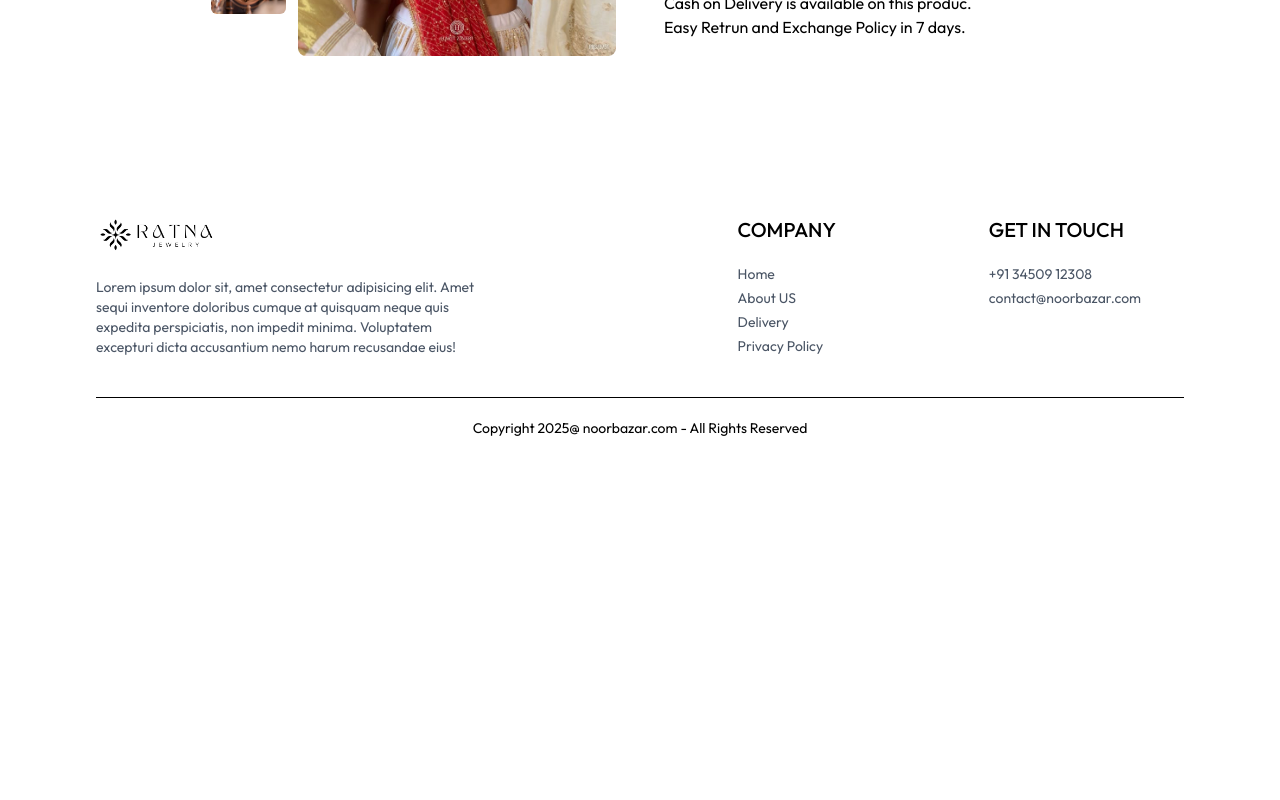
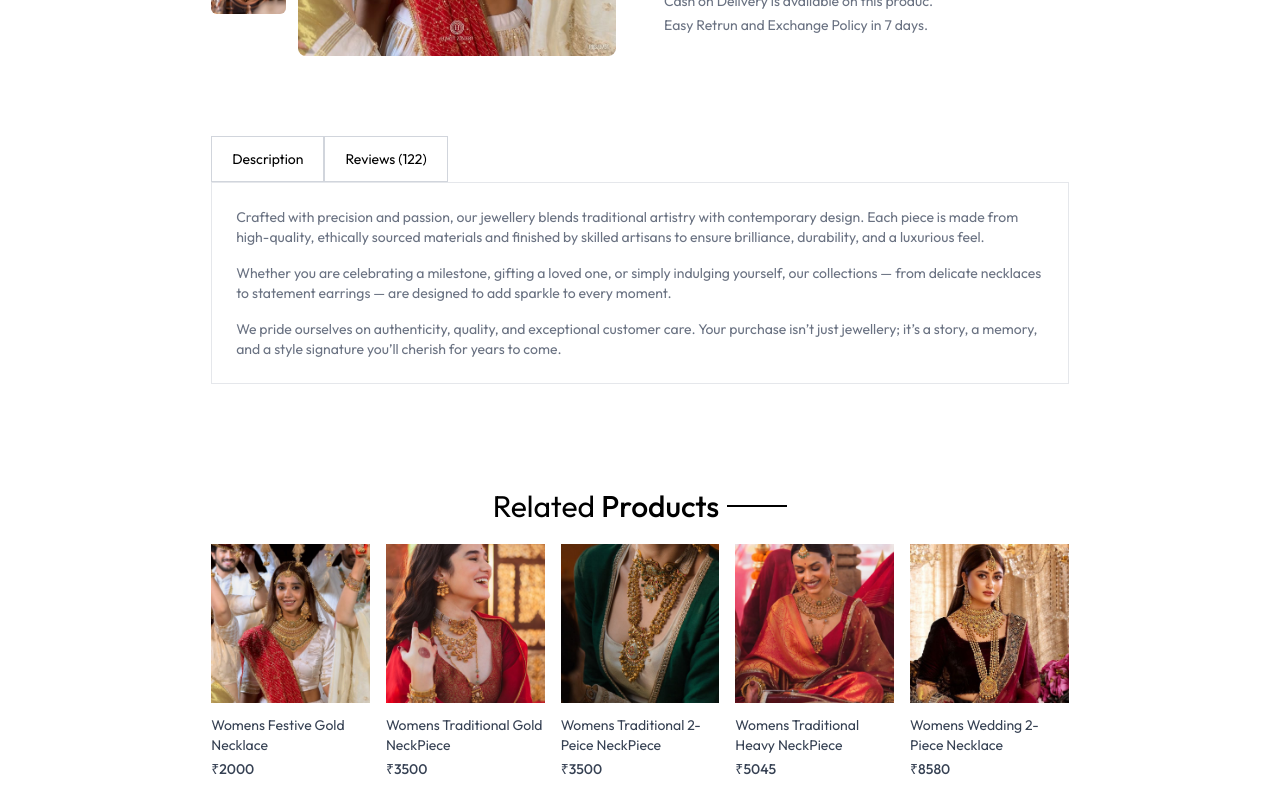
Before and after one commit to ananya2236/Ratna, a React (Vite) app: page /product/aaaaa in a window 1280 px wide. Shown: the part 440-1240 px from the top of the page. Before the commit the page ends 898 px from the top, so only its background shows below. Built offline with nearby package versions, Linux system fonts and the light colour scheme.

Commit message:
Latest Recommendation

```diff
--- /dev/null
+++ b/src/components/RelatedProducts.jsx
@@ -0,0 +1,60 @@
+import React, { useEffect, useState, useContext } from 'react';
+import { ShopContext } from '../context/ShopContext'; // Make sure this path is correct
+import Title from './Title'; // Make sure this path is correct
+import Productitem from './Productitem'; // Make sure this path is correct
+
+const RelatedProducts = ({ category, subcategory }) => {
+  const { products } = useContext(ShopContext);
+  const [related, setRelated] = useState([]);
+
+  useEffect(() => {
+    // Debug log to see props and products
+    console.log('RelatedProducts props:', category, subcategory);
+    console.log('Products in context:', products);
+
+    if (products && products.length > 0 && category && subcategory) {
+      let productsCopy = [...products];
+
+      // filter by category and subcategory (lowercase "c" as in your data)
+      productsCopy = productsCopy.filter(
+        (item) => item.category === category
+      );
+      productsCopy = productsCopy.filter(
+        (item) => item.subcategory === subcategory
+      );
+
+      console.log('Filtered related products:', productsCopy);
+
+      setRelated(productsCopy.slice(0, 5)); // show top 5
+    } else {
+      setRelated([]);
+    }
+  }, [products, category, subcategory]);
+
+  return (
+    <div className="my-24">
+      <div className="text-center text-3xl py-2">
+        <Title text1={'Related'} text2={'Products'} />
+      </div>
+
+      <div className="grid grid-cols-2 sm:grid-cols-3 md:grid-cols-4 lg:grid-cols-5 gap-4 gap-y-6">
+        {related.length > 0 ? (
+          related.map((item, index) => (
+            <Productitem
+              key={item._id || index}
+              id={item._id}
+              name={item.name || 'Unnamed'}
+              price={item.price || 0}
+              image={item.image}            />
+          ))
+        ) : (
+          <p className="col-span-full text-gray-400 text-center">
+            No related products found.
+          </p>
+        )}
+      </div>
+    </div>
+  );
+};
+
+export default RelatedProducts;
--- a/src/pages/Product.jsx
+++ b/src/pages/Product.jsx
@@ -2,6 +2,7 @@ import React, { useContext, useEffect, useState } from 'react'
 import {useParams} from 'react-router-dom'
 import { ShopContext } from '../context/ShopContext.js';
 import { assets } from '../assets/assets.js';
+import RelatedProducts from '../components/RelatedProducts.jsx';
 
 const Product = () => {
 
@@ -70,7 +71,7 @@ useEffect(()=>{
             <p className='mt-5 text-gray-500 md:w-4/5'>{productData.description}</p>
             <button className='mt-10 cursor-pointer bg-black text-white px-8 py-3  text-sm active:bg-gray-700'>ADD TO CART</button>
             <hr className='mt-8 sm:w-4/5 mb-5'/>
-            <div classname="text-sm text-gray-500 mt-5 flex flex-col gap-1">
+            <div className="text-sm text-gray-500 mt-5 flex flex-col gap-1">
               <p>100% Original Product.</p>
               <p>Cash on Delivery is available on this produc.</p>
               <p>Easy Retrun and Exchange Policy in 7 days.</p>
@@ -78,7 +79,34 @@ useEffect(()=>{
         </div>
       </div>
 
-      {/* ----------Decription and Review Section--------------- */}
+      {/* ---------- Description and Review Section --------------- */}
+      <div className='mt-20'>
+        <div className='flex'>
+          {/* Tabs */}
+          <p className='border border-gray-300 px-5 py-3 text-sm'>Description</p>
+          <p className='border border-gray-300 px-5 py-3 text-sm'>Reviews (122)</p>
+        </div>
+
+        {/* Description content */}
+        <div className='flex flex-col gap-4 border border-gray-200 px-6 py-6 text-sm text-gray-500'>
+          <p>
+            Crafted with precision and passion, our jewellery blends traditional artistry with contemporary design. Each piece is made from high-quality, ethically sourced materials and finished by skilled artisans to ensure brilliance, durability, and a luxurious feel.
+          </p>
+          <p>
+            Whether you are celebrating a milestone, gifting a loved one, or simply indulging yourself, our collections — from delicate necklaces to statement earrings — are designed to add sparkle to every moment.
+          </p>
+          <p>
+            We pride ourselves on authenticity, quality, and exceptional customer care. Your purchase isn’t just jewellery; it’s a story, a memory, and a style signature you’ll cherish for years to come.
+          </p>
+        </div>
+
+        {/* -------Display Related Products */}
+        <RelatedProducts category={productData.category} subcategory={productData.subcategory}/>
+
+
+      </div>
+
+
     </div>
   ) : <div className='opacity-0'></div>
 }
```
